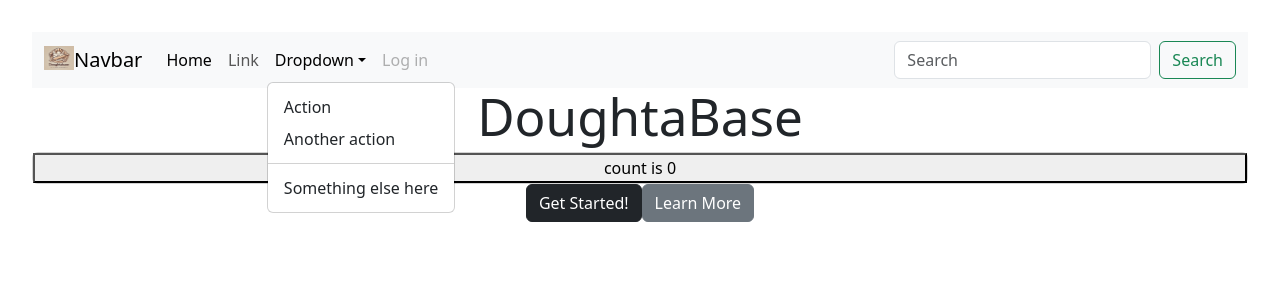
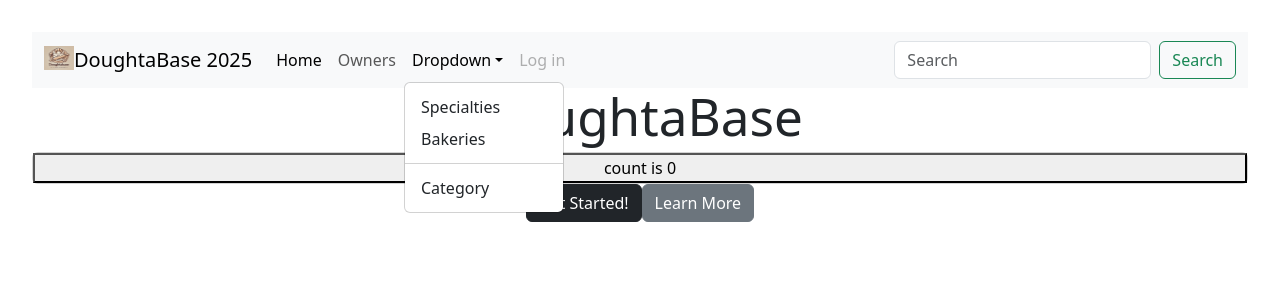
Before and after one commit to jonas060831/doughtabase_frontend, a React (Vite) app: page / in a window 1280 px wide. Both pictures are taken after a click on the button "Dropdown". Shown: the top 300 px of the page. Built offline with nearby package versions, Linux system fonts and the light colour scheme.

Commit message:
Ready to pull

```diff
--- a/src/Components/NavBar.jsx
+++ b/src/Components/NavBar.jsx
@@ -35,7 +35,7 @@ const NavBar = () => {
               height="24"
               className="d-inline-block align-text-top"
             />
-            Navbar
+            DoughtaBase 2025
           </a>
           <button
             className="navbar-toggler"
@@ -60,9 +60,10 @@ const NavBar = () => {
                 </button>
               </li>
               <li className="nav-item">
-                <a className="nav-link" href="#">
-                  Link
-                </a>
+                <button className="nav-link"
+                onClick={() => handleClick("Owners")}>
+                  Owners
+                </button>
               </li>
               <li className="nav-item dropdown">
                 <a
@@ -77,12 +78,12 @@ const NavBar = () => {
                 <ul className="dropdown-menu">
                   <li>
                     <a className="dropdown-item" href="#">
-                      Action
+                      Specialties
                     </a>
                   </li>
                   <li>
                     <a className="dropdown-item" href="#">
-                      Another action
+                      Bakeries
                     </a>
                   </li>
                   <li>
@@ -90,7 +91,7 @@ const NavBar = () => {
                   </li>
                   <li>
                     <a className="dropdown-item" href="#">
-                      Something else here
+                      Category
                     </a>
                   </li>
                 </ul>
```
